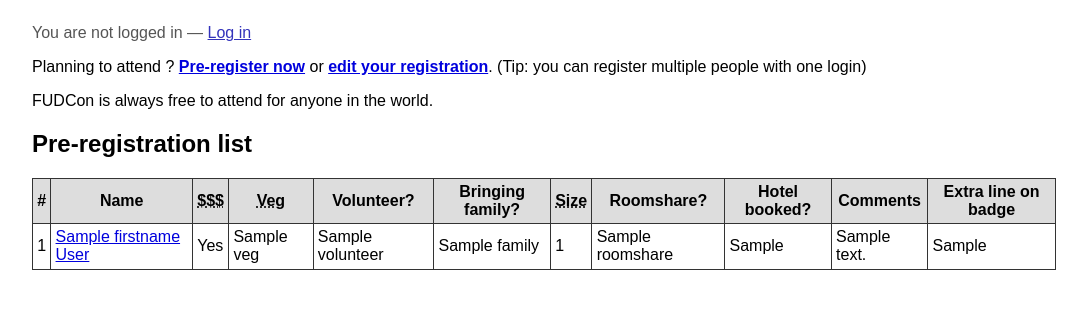
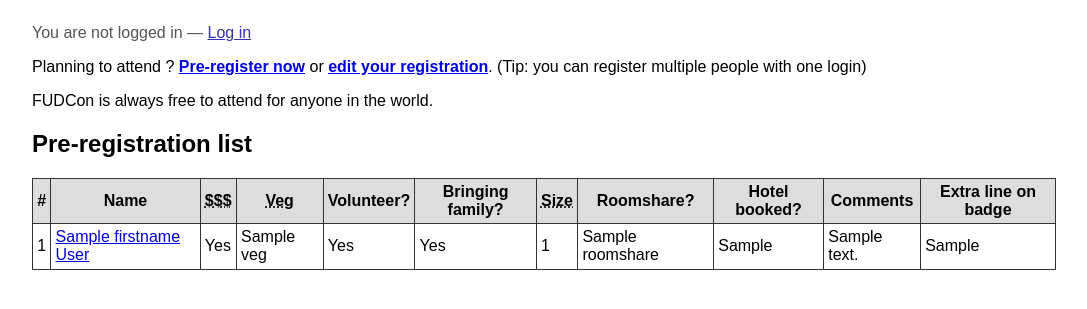
Before and after one commit to fedora-infra/flock-registration, a Flask app: page / in a window 1280 px wide. Shown: the part 167-476 px from the top of the page, without its empty margins (96-1183 px from the left). Run offline with Flask 2, Linux system fonts and the light colour scheme; a database or web service that is not in the repository returns one stand-in record (values such as "Sample title"); parts of the project's set-up code (start-up, migrations or seed data) failed here and were passed over; some libraries are stand-ins or nearby versions.

Commit message:
Fix how we render our new booleans

```diff
--- a/wsgi/templates/index.html
+++ b/wsgi/templates/index.html
@@ -27,8 +27,8 @@
     <td>{% if registration.fasusername %}<a href="http://fedoraproject.org/wiki/User:{{ registration.fasusername|e }}">{% endif %}{{ registration.firstname|e }} {{ registration.lastname|e }}{% if registration.fasusername %}</a>{% endif %}</td>
     <td>{% if registration.funding %}Yes{% else %}No{% endif %}</td>
     <td>{{ registration.veg|e }}</td>
-    <td>{{ registration.volunteer|e }}</td>
-    <td>{{ registration.family|e }}</td>
+    <td>{% if registration.volunteer%}Yes{% else %}No{% endif %}</td>
+    <td>{% if registration.family%}Yes{% else %}No{% endif %}</td>
     <td>{{ registration.size|e }}</td>
     <td>{% if registration.roomshare == "Found roommate" %}{{ registration.roommate|e }}{% else %}{{ registration.roomshare|e }}{% endif %}</td>
     <td>{{ registration.hotel_booked|e }}</td>
```
